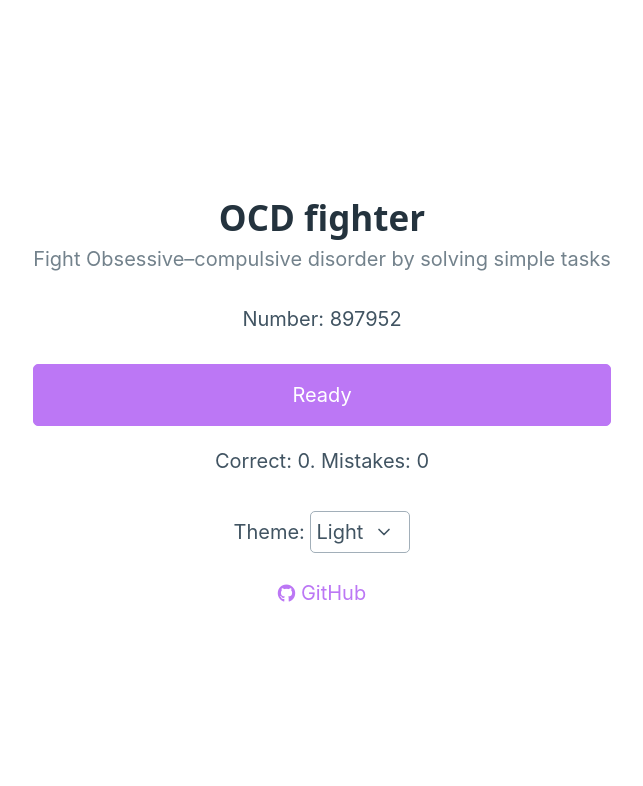
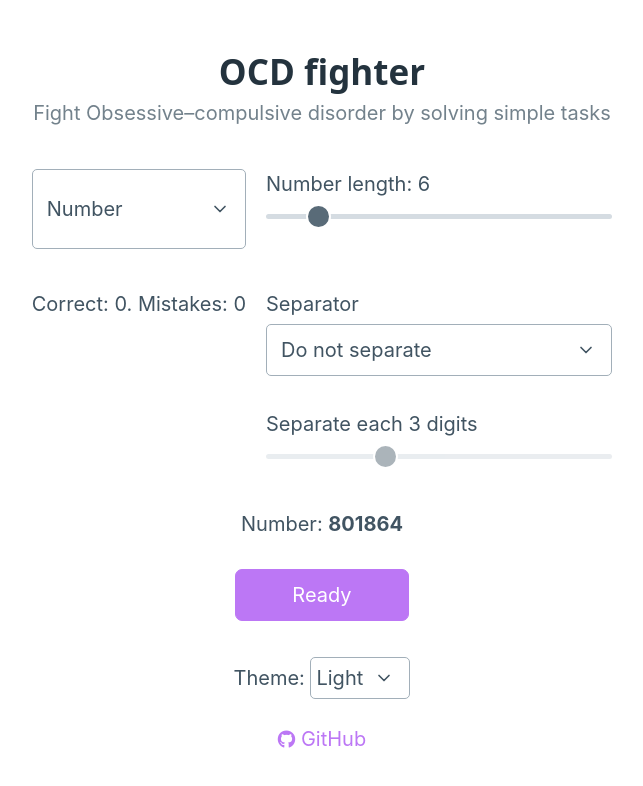
Before and after one commit to navalnica/akr, a Svelte app: page / in a window 1280 px wide. Shown: the top 786 px of the page, without its empty margins (318-961 px from the left). Built offline with nearby package versions, Linux system fonts and the light colour scheme.

Commit message:
added settings for Number mode

```diff
--- a/src/App.svelte
+++ b/src/App.svelte
@@ -11,9 +11,52 @@
 	let nCorrect = 0;
 	let nMistakes = 0;
 
-	const low = 100000;
-	const high = 1000000;
-	let number = randIntUniform(low, high);
+	let numberLength = 6;
+	let separateStep = 3;
+
+	let separators = [
+		{id: '', text: "Do not separate"},
+		{id: ' ', text: "Space"},
+		{id: "'", text: "Apostrophe"},
+	]
+	let sequenceSeparator = '';
+
+	let numberInt;
+	let targetSequence;
+	generateNumber();
+
+	function randIntUniform(length){
+		// low is inclusive, high is exclusive
+		let low = 10 ** (length - 1);
+		let high = 10 ** length;
+		return Math.floor(Math.random() * (high - low) + low);
+	}
+
+	function separateSequence() {
+		let numStr = numberInt.toString();
+
+		if (sequenceSeparator == '') {
+			targetSequence = numStr;
+			return;
+		}
+
+		let arr = [];
+		let i = numStr.length - separateStep;
+		while (i >= 0){
+			arr.push(numStr.slice(i, i + separateStep));
+			i -= separateStep
+		}
+		if (i < 0 && i > - separateStep){
+			arr.push(numStr.slice(0, numStr.length % separateStep))
+		}
+
+		targetSequence = arr.reverse().join(sequenceSeparator);
+	}
+
+	function generateNumber() {
+		numberInt = randIntUniform(numberLength);
+		separateSequence();
+	}
 
 	function readyToGuess() {
 		visibleTask = false;
@@ -23,7 +66,14 @@
 	function checkGuess() {
 		visibleResult = true;
 		let inputGuess = document.getElementById('input-guess');
-		if (guess == number){
+
+		// forbid input field to accept non-digits except for separator
+		let guessInt = guess.replace(/\D/g, '');  // remove non-digit characters
+		guessInt = parseInt(guessInt, 10);
+
+		console.log("Check guess ", guess, " to be equal to target ", numberInt)
+
+		if (guessInt === numberInt){
 			resultText = 'Correct';
 			nCorrect += 1;
 			solved = true;
@@ -41,43 +91,137 @@
 	}
 
 	function restart() {
-		number = randIntUniform(low, high);
+		generateNumber();
 		visibleGuess = false;
 		visibleTask = true;
 		guess = '';
 		solved = false;
 	}
 
-	function randIntUniform(low, high){
-		// low is inclusive, high is exclusive
-		return Math.floor(Math.random() * (high - low) + low);
+	let modes = [
+		{id: "int", text: "Number"},
+		{id: "passport", text: "Passport"},
+		{id: "iban", text: "IBAN"},
+	]
+	let selectedMode = 'int';
+
+	function changeMode() {
+
 	}
+
+	$: separateLabel = `Separate each ${separateStep} digits`
 </script>
 
-<hgroup>
+<hgroup id="header">
 	<h2>OCD fighter</h2>
 	<h3>Fight Obsessive–compulsive disorder by solving simple tasks</h3>
 </hgroup>
 
+<div id="appForm">
+	<div id="controls">
+		<select id="selectMode" bind:value={selectedMode} on:change={changeMode}>
+			{#each modes as mode}
+				<option value={mode.id}>{mode.text}</option>
+			{/each}
+		</select>
+
+		<p id="scoreCounter">Correct: {nCorrect}. Mistakes: {nMistakes}</p>
+
+		<label id="controlLength">Number length: {numberLength}
+			<input type="range" min=4 max=20 bind:value={numberLength} on:change={generateNumber}>
+		</label>
+		<label id="controlSeparator">Separator
+			<select bind:value={sequenceSeparator} on:change={separateSequence}>
+				{#each separators as sep}
+					<option value={sep.id}>{sep.text}</option>
+				{/each}
+			</select>
+		</label>
+		<label id="controlSeparatorStep">{separateLabel}
+			<input type="range" min=2 max=5 disabled={sequenceSeparator == ''} bind:value={separateStep} on:change={separateSequence}/>
+		</label>
+	</div>
+
 	{#if visibleTask}
-	<p>Number: {number}</p>
-	<button on:click={readyToGuess}>Ready</button>
+		<p>Number: <strong>{targetSequence}</strong></p>
+		<button id="buttonReady" on:click={readyToGuess}>Ready</button>
 	{/if}
 
 	{#if visibleGuess}
 		<label for='input-guess'>Your guess</label>
+		<div id="inputRow">
 			<input type='text' id='input-guess' bind:value={guess} on:input={(e) => hideResult()}/>
-	<button id='button-check' on:click={checkGuess} disabled='{solved}'>Check</button>
+			<button id='button-check' on:click={checkGuess} disabled={solved}>Check</button>
 			<button id='button-restart' on:click={restart}>Restart</button>
+		</div>
 		{#if visibleResult}
 			<p>{resultText}</p>
 		{/if}
 	{/if}
+</div>
 
-<p>Correct: {nCorrect}. Mistakes: {nMistakes}</p>
-
+<div id="footer">
 	<ThemeSwitcher />
 
 	<a href="https://github.com/navalnica/akr" target="_blank" rel="noreferrer">
 		<i class="fa-brands fa-github" style='font-size:18px'></i> GitHub
 	</a>
+</div>
+
+<style>
+	#appForm {
+		display: flex;
+		flex-direction: column;
+		align-items: stretch;
+	}
+
+	#controls {
+		display: grid;
+		grid-template-columns: 1fr, 1fr;
+		grid-template-rows: repeat(3, 100px);
+		gap: 1em;
+	}
+
+	#selectMode {
+		grid-area: 1 / 1 / 1 / 2;
+	}
+	#scoreCounter {
+		grid-area: 2 / 1 / 2 / 2;
+	}
+	#controlLength {
+		grid-area: 1 / 2 / 1 / 3;
+	}
+	#controlSeparator {
+		grid-area: 2 / 2 / 2 / 3;
+	}
+	#controlSeparatorStep {
+		grid-area: 3 / 2 / 3 / 3;
+	}
+
+	/* #subcontrols {
+		display: flex;
+		gap: 1em;
+		justify-content: space-around;
+	} */
+
+	#inputRow {
+		display: flex;
+		gap: 0.5em;
+	}
+
+	#inputRow > input {
+		flex: 7;
+	}
+	#inputRow > button {
+		flex: 1;
+	}
+
+	#buttonReady {
+		width: 30%;
+		align-self: center;
+	}
+
+	label {
+		text-align: left;
+	}
+</style>
--- a/src/app.css
+++ b/src/app.css
@@ -36,110 +36,36 @@
 
   color-scheme: light dark;
 
-  /* --text-color: rgba(0, 0, 0, 0.87);
-  --background-color: #dddddd;
-  --button-background-color: #bb6ffd;
-  --button-text-color: #ffffff; */
-  /* --primary: #bc77f5;
-  --primary-hover: #cc93fa; */
-  /* --primary: #2eeac1; */
-
-  /* color: var(--text-color); */
-  /* background-color: var(--background-color); */
-
   font-synthesis: none;
   text-rendering: optimizeLegibility;
   -webkit-font-smoothing: antialiased;
   -moz-osx-font-smoothing: grayscale;
   -webkit-text-size-adjust: 100%;
 
-  /* --form-element-active-border-color: var(--primary);
-  --form-element-focus-color: var(--primary-focus);
-  --switch-color: var(--primary-inverse);
-  --switch-checked-background-color: var(--primary); */
+  --form-element-spacing-vertical: 0.5rem;
+  --form-element-spacing-horizontal: 0.7rem;
 }
-/* [data-theme="dark"] {
-  --text-color: rgba(255, 255, 255, 0.87);
-  --background-color: #242424;
-  --accent-color: #cc93fa;
-  --button-background-color: #1a1a1a;
-  --button-text-color: var(--text-color);
-} */
-
-/* a {
-  font-weight: 500;
-  color: var(--text-color);
-  text-decoration: inherit;
-}
-a:hover {
-  color: var(--accent-color);
-} */
 
 body {
   margin: 0;
   display: flex;
-  place-items: center;
+  justify-content: center;
   min-width: 320px;
   min-height: 100vh;
 }
 
-/* h1 {
-  font-size: 3.2em;
-  line-height: 1.1;
-} */
-
-.card {
-  padding: 2em;
-}
-
 #app {
-  max-width: 1280px;
+  display: flex;
+  flex-direction: column;
+  justify-content: space-around;
+  align-items: stretch;
+  max-width: 800px;
   margin: 0 auto;
   padding: 2rem;
   text-align: center;
 }
 
-/* button {
-  border-radius: 8px;
-  border: 2px solid transparent;
-  padding: 0.6em 1.2em;
-  font-size: 1em;
-  font-weight: 500;
-  font-family: inherit;
-  cursor: pointer;
-  transition: border-color 0.25s;
-  background-color: var(--button-background-color);
-  color: var(--button-text-color)
-} */
-/* button:hover {
-  border-color: var(--accent-color);
+button {
+  border-radius: 7px;
+  font-weight: 370;
 }
-button:focus,
-button:focus-visible {
-  outline: 4px auto -webkit-focus-ring-color;
-} */
-/*
-input {
-  color: inherit;
-  border-radius: 8px;
-  border: 1px solid transparent;
-  padding: 0.6em 0.6em;
-  font-size: 1em;
-  font-weight: 500;
-  font-family: inherit;
-  transition: border-color 0.25s;
-}
-input:hover {
-  border-color: var(--accent-color);
-}
-input:focus,
-input:focus-visible {
-  outline: 4px auto -webkit-focus-ring-color;
-} */
-
-/* @media (prefers-color-scheme: light) {
-  :root {
-    color: #213547;
-    background-color: #ffffff;
-  }
-} */
```
Lines whose indentation alone changed are shown as unchanged.
